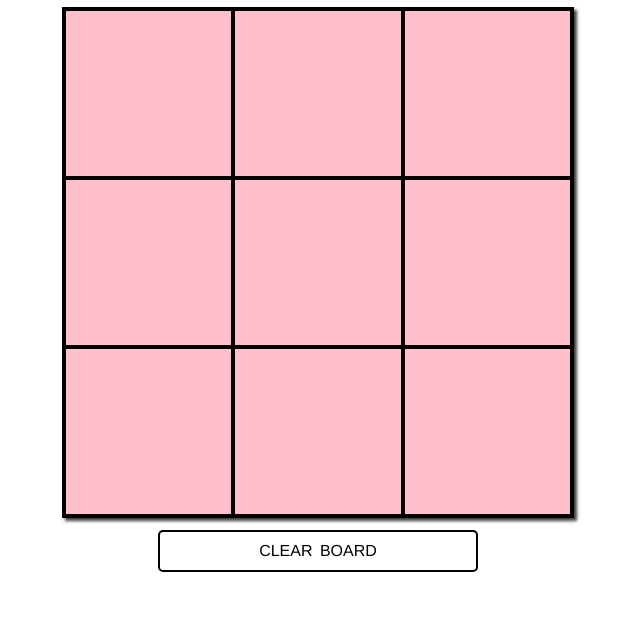
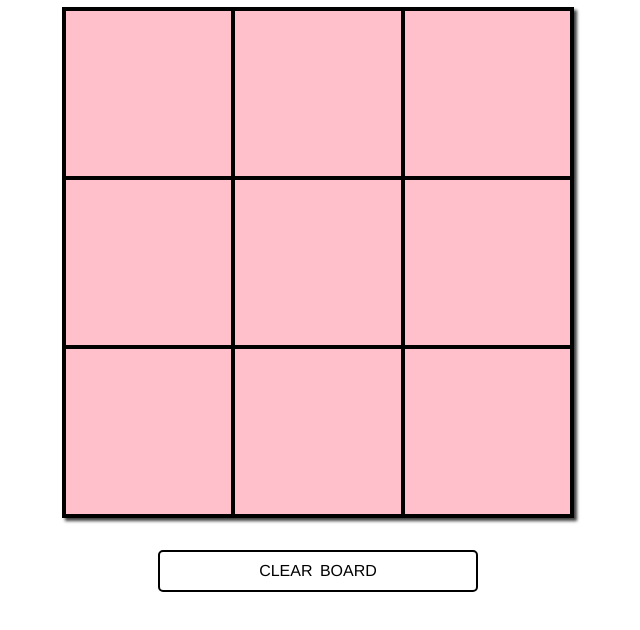
Before and after one commit to Mohammaderfan83/Tic-Tac-Toe, a plain HTML site: page index.html in a window 1280 px wide. Both pictures are taken after typing "Sample", "Sample" into the empty fields and a click on the input "Start Game". Shown: the part 134-764 px from the top of the page, without its empty margins (322-962 px from the left). Drawn offline with Linux system fonts and the light colour scheme.

Commit message:
modify css file

```diff
--- a/css/master.css
+++ b/css/master.css
@@ -100,7 +100,7 @@
 /* WINNER CONTAINER */
 .reset {
   text-align: center;
-  margin: 20px auto 30;
+  margin: 20px auto 30px;
 }
 
 .reset--hidden {
```
